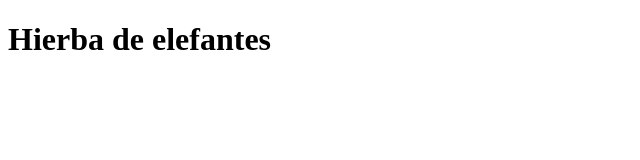
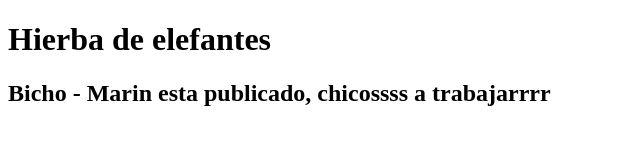
Before and after one commit to henrysotelo/hierbadeelefantes.github.io, a plain HTML site: page index.html in a window 1280 px wide. Shown: the whole page, without its empty margins (0-640 px from the left). Drawn offline with Linux system fonts and the light colour scheme.

Commit message:
v2 Commit test

```diff
--- a/index.html
+++ b/index.html
@@ -7,5 +7,6 @@
 </head>
 <body>
     <h1>Hierba de elefantes</h1>
+    <h2>Bicho - Marin esta publicado, chicossss a trabajarrrr</h2>
 </body>
 </html>
```
